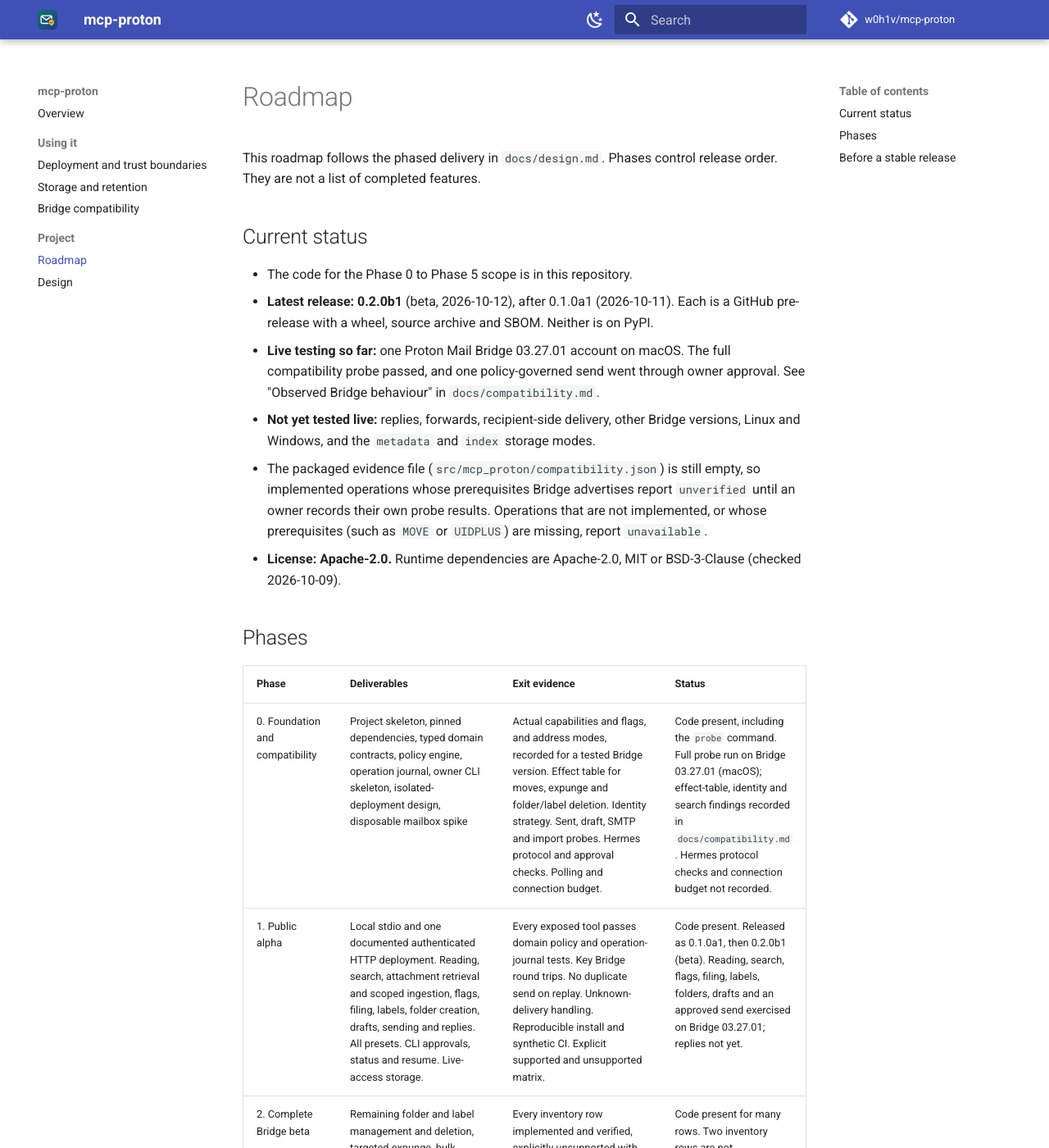
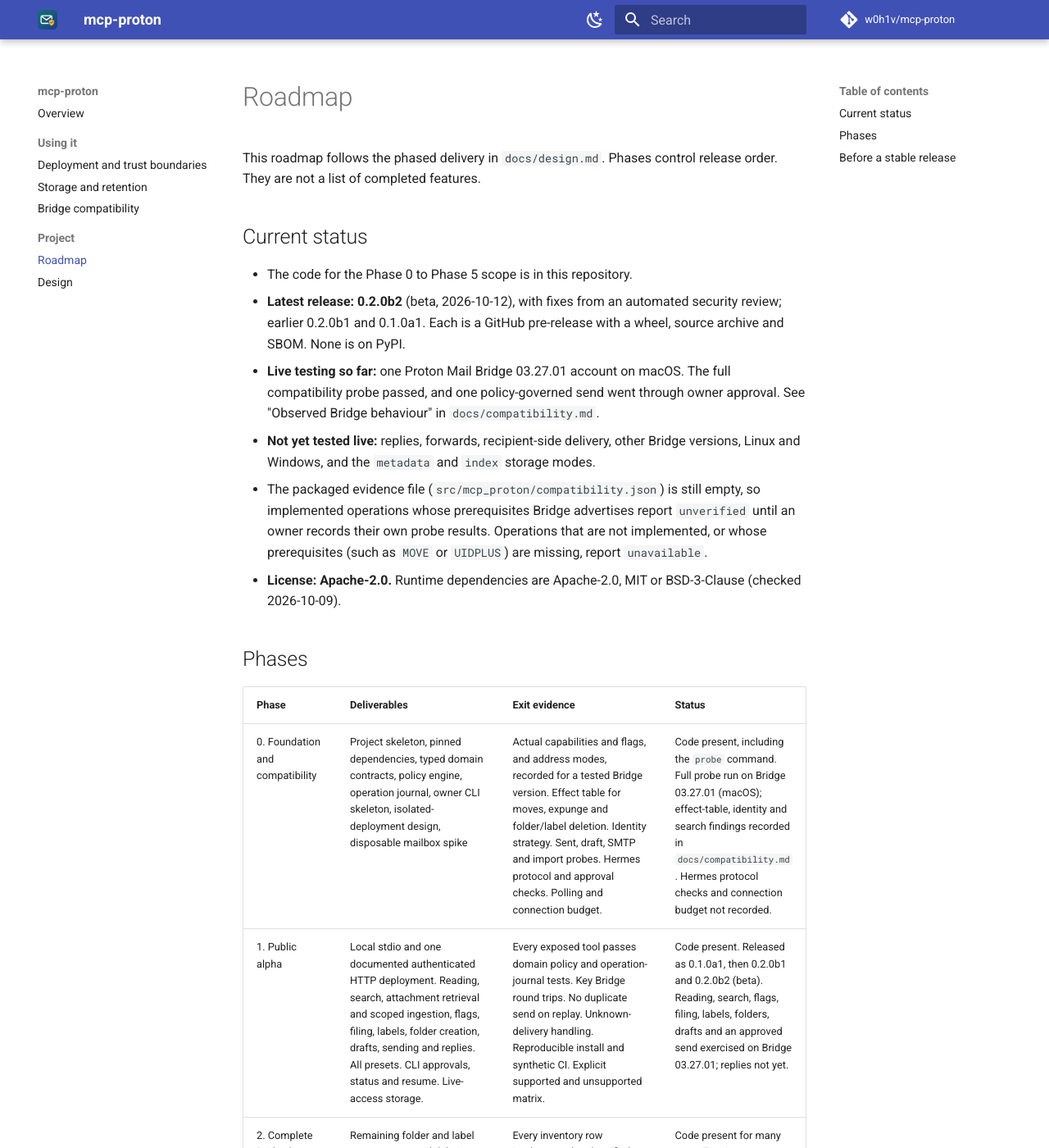
Before and after one commit to w0h1v/mcp-proton, an MkDocs documentation site: the page built from docs/roadmap.md, in a window 1280 px wide and 1400 px high. Shown: the whole window at 82% size. Built offline with MkDocs 1.6.1 and Material for MkDocs 9.7.7, drawn with Linux system fonts in a browser that asks for light colours; comment, search, counter and statistics services are not loaded.

Commit message:
Prepare 0.2.0b2, a security-fix beta (#23)
* Prepare 0.2.0b2, a security-fix beta

Version 0.2.0b2 (pyproject, __version__, CITATION.cff), changelog section
dated with the upgrade notes, README install URL and banner, roadmap
status, and the release workflow's example tag.

Co-Authored-By: Claude Opus 5.5 <noreply@anthropic.com>
Claude-Session: https://claude.ai/code/session_014zG2rmte8YBxQM9qFHV7rf

* Changelog: say exactly what drafts_send checks

Co-Authored-By: Claude Opus 5.5 <noreply@anthropic.com>
Claude-Session: https://claude.ai/code/session_014zG2rmte8YBxQM9qFHV7rf

---------

Co-authored-by: Claude <noreply@anthropic.com>

```diff
--- a/docs/roadmap.md
+++ b/docs/roadmap.md
@@ -5,7 +5,7 @@ This roadmap follows the phased delivery in `docs/design.md`. Phases control rel
 ## Current status
 
 - The code for the Phase 0 to Phase 5 scope is in this repository.
-- **Latest release: 0.2.0b1** (beta, 2026-10-12), after 0.1.0a1 (2026-10-11). Each is a GitHub pre-release with a wheel, source archive and SBOM. Neither is on PyPI.
+- **Latest release: 0.2.0b2** (beta, 2026-10-12), with fixes from an automated security review; earlier 0.2.0b1 and 0.1.0a1. Each is a GitHub pre-release with a wheel, source archive and SBOM. None is on PyPI.
 - **Live testing so far:** one Proton Mail Bridge 03.27.01 account on macOS. The full compatibility probe passed, and one policy-governed send went through owner approval. See "Observed Bridge behaviour" in `docs/compatibility.md`.
 - **Not yet tested live:** replies, forwards, recipient-side delivery, other Bridge versions, Linux and Windows, and the `metadata` and `index` storage modes.
 - The packaged evidence file (`src/mcp_proton/compatibility.json`) is still empty, so implemented operations whose prerequisites Bridge advertises report `unverified` until an owner records their own probe results. Operations that are not implemented, or whose prerequisites (such as `MOVE` or `UIDPLUS`) are missing, report `unavailable`.
@@ -16,7 +16,7 @@ This roadmap follows the phased delivery in `docs/design.md`. Phases control rel
 | Phase | Deliverables | Exit evidence | Status |
 |---|---|---|---|
 | 0. Foundation and compatibility | Project skeleton, pinned dependencies, typed domain contracts, policy engine, operation journal, owner CLI skeleton, isolated-deployment design, disposable mailbox spike | Actual capabilities and flags, and address modes, recorded for a tested Bridge version. Effect table for moves, expunge and folder/label deletion. Identity strategy. Sent, draft, SMTP and import probes. Hermes protocol and approval checks. Polling and connection budget. | Code present, including the `probe` command. Full probe run on Bridge 03.27.01 (macOS); effect-table, identity and search findings recorded in `docs/compatibility.md`. Hermes protocol checks and connection budget not recorded. |
-| 1. Public alpha | Local stdio and one documented authenticated HTTP deployment. Reading, search, attachment retrieval and scoped ingestion, flags, filing, labels, folder creation, drafts, sending and replies. All presets. CLI approvals, status and resume. Live-access storage. | Every exposed tool passes domain policy and operation-journal tests. Key Bridge round trips. No duplicate send on replay. Unknown-delivery handling. Reproducible install and synthetic CI. Explicit supported and unsupported matrix. | Code present. Released as 0.1.0a1, then 0.2.0b1 (beta). Reading, search, flags, filing, labels, folders, drafts and an approved send exercised on Bridge 03.27.01; replies not yet. |
+| 1. Public alpha | Local stdio and one documented authenticated HTTP deployment. Reading, search, attachment retrieval and scoped ingestion, flags, filing, labels, folder creation, drafts, sending and replies. All presets. CLI approvals, status and resume. Live-access storage. | Every exposed tool passes domain policy and operation-journal tests. Key Bridge round trips. No duplicate send on replay. Unknown-delivery handling. Reproducible install and synthetic CI. Explicit supported and unsupported matrix. | Code present. Released as 0.1.0a1, then 0.2.0b1 and 0.2.0b2 (beta). Reading, search, flags, filing, labels, folders, drafts and an approved send exercised on Bridge 03.27.01; replies not yet. |
 | 2. Complete Bridge beta | Remaining folder and label management and deletion, targeted expunge, bulk operations, EML and mbox import and export, subscriptions where supported, complete attachment and MIME handling, multi-account and address edge cases, change tracking, conversation presentation. | Every inventory row implemented and verified, explicitly unsupported with evidence, or recorded as a release blocker. Membership and identity tests. Interrupted and concurrent-operation recovery. Large-mailbox measurements. | Code present for many rows. Two inventory rows are not implemented (see `docs/compatibility.md`). No acceptance evidence recorded. |
 | 3. Stable 1.0 | Hardened Bridge layer, local administration and review UI, packaging, upgrade and migration path, documentation and release artifacts. | No unexplained inventory gaps. Declared OS and client support backed by tests. Independent security and reliability review. Clean install, upgrade and uninstall. Tested deployment boundaries. Release rollback guidance. | Local owner review UI implemented (`mcp-proton ui-token`, `mcp-proton ui`); packaging, migration path and independent review not done. |
 | 4. Optional automation | Durable schedules, reminders, local rules, event consumers and webhooks, best-effort undo. | Restart and missed-run recovery. Policy rechecks. Scoped event delivery. Explicit limits for irreversible operations. Feature-specific acceptance cases. | Code present: job store and scheduler (`src/mcp_proton/jobs/scheduler.py`), run by `mcp-proton serve`. No acceptance evidence recorded. |
--- a/pyproject.toml
+++ b/pyproject.toml
@@ -4,7 +4,7 @@ build-backend = "hatchling.build"
 
 [project]
 name = "mcp-proton"
-version = "0.2.0b1"
+version = "0.2.0b2"
 description = "MCP server giving agents policy-controlled access to Proton Mail through Proton Mail Bridge"
 readme = "README.md"
 requires-python = ">=3.11"
--- a/src/mcp_proton/__init__.py
+++ b/src/mcp_proton/__init__.py
@@ -3,4 +3,4 @@
 Independent project; not affiliated with or endorsed by Proton AG.
 """
 
-__version__ = "0.2.0b1"
+__version__ = "0.2.0b2"
```
Also changed, not shown: CHANGELOG.md (+5 -3 lines), README.md (+2 -2 lines), 2 other files.
